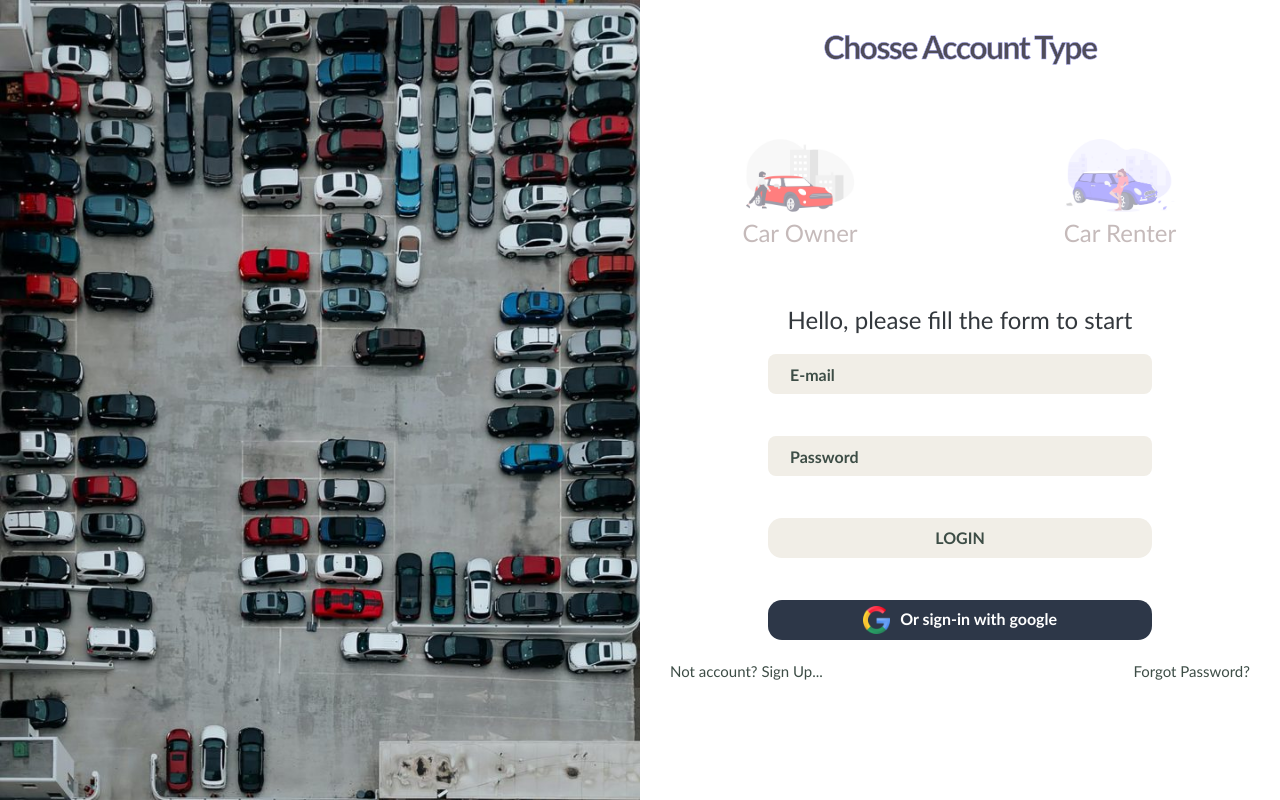
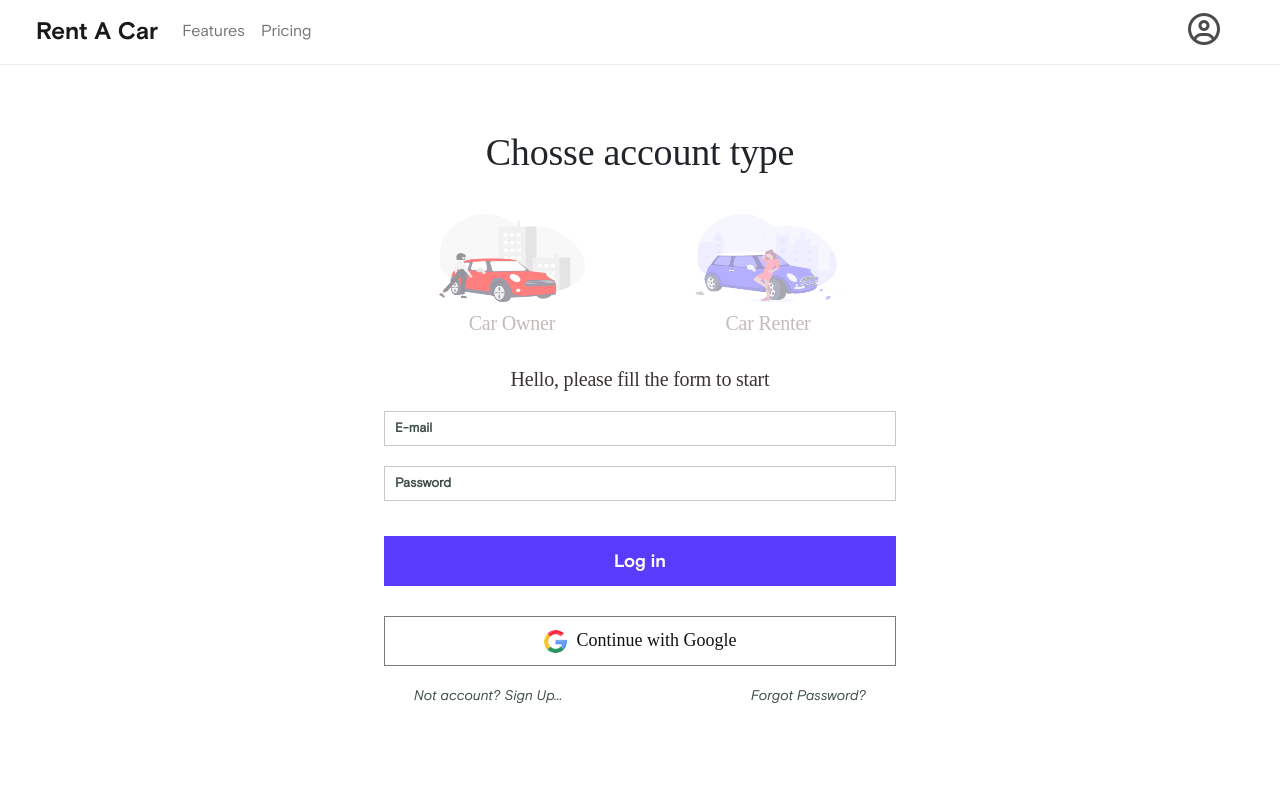
Before and after one commit to Jorgeosky/proyecto-rac, a React (Create React App) app: page /signin in a window 1280 px wide. Built offline with nearby package versions, Linux system fonts and the light colour scheme.

Commit message:
Login/Signup styles Update

```diff
--- a/src/components/typeuser.js
+++ b/src/components/typeuser.js
@@ -24,7 +24,6 @@ const Aux2 = {
 export default function TypeUser() {
   console.log(type);
 
-
   let [image1, setImage1] = useState(0);
   let [image2, setImage2] = useState(0);
 
@@ -42,7 +41,7 @@ export default function TypeUser() {
   return (
     <>
       <div class="Up">
-        <h2>Chosse Account Type</h2>
+        <h2>Chosse account type</h2>
         <div class="TypeUser">
           <div
             class="Icon"
@@ -76,7 +75,13 @@ export default function TypeUser() {
           </div>
         </div>
       </div>
-      <input class="typecar" type="text" name="typecar" id="typecar" value={type}></input>
+      <input
+        class="typecar"
+        type="text"
+        name="typecar"
+        id="typecar"
+        value={type}
+      ></input>
     </>
   );
 }
--- a/src/pages/Login.js
+++ b/src/pages/Login.js
@@ -1,23 +1,29 @@
 import React from 'react';
 import { Link } from 'react-router-dom';
+import { NavbarSearch } from '../components/searchVehicle/NavbarSearch';
 import TypeUser from '../components/typeuser';
 
 let type = '';
 
 export default function Login() {
   return (
+    <>
+      <header className="header">
+        <NavbarSearch />
+      </header>
+      <main>
         <div class="Login">
-			<div class="Image">
-				<img class="ImageCars" src="login-1.jpg" alt="cars" />
-			</div>
           <div class="Container">
             <form>
               <TypeUser type={type} />
-					<h4>
-						Hello, please fill the form to start
-					</h4>
+              <h4>Hello, please fill the form to start</h4>
               <div class="Middle">
-						<input type="email" name="email" id="email" placeholder="E-mail" />
+                <input
+                  type="email"
+                  name="email"
+                  id="email"
+                  placeholder="E-mail"
+                />
                 <input
                   type="password"
                   name="password"
@@ -25,12 +31,12 @@ export default function Login() {
                   placeholder="Password"
                 />
                 <button type="submit" class="submit">
-							LOGIN
+                  Log in
                 </button>
                 <button class="google1">
                   <div class="google">
                     <img class="imgGoogle" src="Login-4.png" alt="img3" />
-								<p>Or sign-in with google</p>
+                    <p>Continue with Google</p>
                   </div>
                 </button>
               </div>
@@ -45,5 +51,7 @@ export default function Login() {
             </div>
           </div>
         </div>
+      </main>
+    </>
   );
 }
--- a/src/pages/SignUp.js
+++ b/src/pages/SignUp.js
@@ -1,30 +1,24 @@
 import React from 'react';
+import { NavbarSearch } from '../components/searchVehicle/NavbarSearch.js';
 
 export default function SignUp() {
   return (
+    <>
+      <header className="header">
+        <NavbarSearch />
+      </header>
+      <main>
         <div className="SignUp">
           <div className="separator">
             <h2>Create Account</h2>
           </div>
           <form>
             <div className="names">
-					<input
-						className="field"
-						type="text"
-						placeholder="First Name"
-					/>
-					<input
-						className="field"
-						type="text"
-						placeholder="Last Name"
-					/>
+              <input className="field" type="text" placeholder="First Name" />
+              <input className="field" type="text" placeholder="Last Name" />
             </div>
             <input className="field" type="email" placeholder="E-mail" />
-				<input
-					className="field"
-					type="password"
-					placeholder="Password"
-				/>
+            <input className="field" type="password" placeholder="Password" />
             <input
               className="field"
               type="password"
@@ -32,14 +26,14 @@ export default function SignUp() {
             />
             <div className="confirm">
               <label for="checkbox">
-						<input id="checkbox" name="checkbox" type="checkbox" />
-						I acccept the terms of Use {'&'} Privacy Policy
+                <input id="checkbox" name="checkbox" type="checkbox" />I acccept
+                the terms of Use {'&'} Privacy Policy
               </label>
             </div>
-				<button type="submit">
-					<h3>Register Now</h3>
-				</button>
+            <button type="submit">Sign Up</button>
           </form>
         </div>
+      </main>
+    </>
   );
 }
--- a/src/styles/components/_login.scss
+++ b/src/styles/components/_login.scss
@@ -1,77 +1,72 @@
 .Login {
+  width: 100%;
   height: 100%;
-  width: 100%;
   display: flex;
-  flex-direction: row;
+  flex-direction: column;
+  align-items: center;
 
-  .Image {
+  .ImageCars {
+    width: 100%;
     height: 100%;
-    width: 50%;
-
-    .ImageCars {
-      width: 100%;
-      height: 100%;
-    }
   }
 
   .Container {
     height: 100%;
-    width: 50%;
+    width: 40%;
     display: flex;
     flex-direction: column;
 
     form {
-      width: 100%;
-      height: 80%;
       flex-direction: column;
       display: flex;
-      justify-content: space-between;
 
       .Up {
         display: flex;
         flex-direction: column;
-        width: 100%;
-        height: 50%;
-        justify-content: space-around;
-        align-items: center;
 
         h2 {
-          font-style: normal;
-          font-weight: bolder;
+          font-family: 'Basis Grotesque Pro Regular ';
+          font-size: 38px;
           letter-spacing: -0.05em;
-          color: rgba(35, 33, 48, 0.8);
-          -webkit-text-stroke: 0.5px #a5a6f6;
+          letter-spacing: -0.2px;
           text-align: center;
         }
 
         .TypeUser {
-          width: 100%;
-          height: auto;
           display: flex;
           flex-direction: row;
-          justify-content: space-around;
+          padding-top: 20px;
 
           .Icon {
-            width: 30%;
-            height: 100%;
+            width: 50%;
             display: flex;
             flex-direction: column;
-            border: 2px solid rgba(35, 33, 48, 0);
-            border-radius: 10px;
+            border: 1px solid rgba(35, 33, 48, 0);
             align-items: center;
+            font-family: 'Basis Grotesque Pro Regular ';
+            font-size: 38px;
+            letter-spacing: -0.05em;
+            letter-spacing: -0.2px;
+            cursor: pointer;
+            transition: 0.8s all ease;
           }
 
           .Icon:hover {
             outline: none;
-            border: 2px solid dodgerblue;
+            border: 1px solid #23108d;
           }
         }
       }
 
       h4 {
-        color: #33383d;
-        margin: 20px 0 20px 0;
-        align-self: center;
+        color: #3d3333;
+        margin-top: 10px;
+        margin-bottom: 20px;
+        font-family: 'Basis Grotesque Pro Regular ';
+        font-size: 20px;
+        letter-spacing: -0.05em;
+        letter-spacing: -0.2px;
+        text-align: center;
       }
 
       .typecar {
@@ -79,60 +74,69 @@
       }
 
       .Middle {
-        width: 100%;
-        height: 50%;
         display: flex;
         flex-direction: column;
         justify-content: space-between;
         align-items: center;
 
         input {
-          background: #f1eee7;
-          border-radius: 8px;
-          border: 2px solid transparent;
-          height: 40px;
-          width: 60%;
+          border: 1px solid #c7c7c7;
+          height: 35px;
+          width: 100%;
           align-self: center;
-          padding-left: 20px;
+          padding: 15px 10px;
+          margin-bottom: 20px;
+          font-family: 'Basis Grotesque Pro';
+          font-size: 13px;
+          font-weight: bold;
+          color: #7a7a7a;
         }
 
         input::placeholder {
           font-style: normal;
-          font-weight: bold;
           color: #3d4d46;
         }
 
         .submit {
-          width: 60%;
+          height: 50px;
+          width: 100%;
           align-self: center;
-          height: 40px;
-          background: #f1eee7;
-          border: 2px solid transparent;
-          border-radius: 14px;
-          font-style: normal;
-          font-weight: bold;
-          color: #3d4d46;
+          outline: none;
+          border: 1px solid #593cfb;
+          background-color: #593cfb;
+          color: #ffff;
+          margin-top: 15px;
+          font-family: 'Basis Grotesque Pro Bold';
+          font-size: 18px;
+          text-align: center;
+          padding: 0 19px;
+          cursor: pointer;
+          transition: 0.8s all ease;
         }
 
-        .submit:active {
-          background: #e0dacd;
+        .submit:hover {
+          background-color: #23108d;
         }
 
         input:hover,
         input:focus,
         .submit:hover {
           outline: none;
-          border: 2px solid dodgerblue;
+          border: 1px solid rgb(0, 0, 0);
         }
 
         .google1 {
-          height: 40px;
-          width: 60%;
-          background-color: #2d3748;
-          border: 2px solid transparent;
-          border-radius: 14px;
+          height: 50px;
+          width: 100%;
+          margin-top: 30px;
+          background-color: transparent;
+          border: 1px solid #7a7a7a;
+          border-radius: 0px;
+          cursor: pointer;
+
+          transition: 0.8s all ease;
           .google {
-            color: white;
+            color: rgb(18, 18, 20);
             display: flex;
             width: 100%;
             height: 100%;
@@ -141,14 +145,15 @@
             justify-content: center;
 
             p {
+              display: flex;
               padding-top: 14px;
-              font-style: normal;
-              font-weight: bold;
+              font-family: 'Basis Grotesque Pro ';
+              font-size: 18px;
             }
 
             .imgGoogle {
               width: auto;
-              height: 80%;
+              height: 50%;
               border-radius: 10px;
               margin-right: 10px;
             }
@@ -157,7 +162,7 @@
 
         .google1:hover {
           outline: none;
-          border: 2px solid dodgerblue;
+          border: solid #000000;
         }
 
         .google1:active {
@@ -173,11 +178,13 @@
       width: 100%;
       height: auto;
       justify-content: space-between;
+      padding-bottom: 20px;
 
       .link1 {
         color: #3d4d46;
         text-decoration: none;
-        font-size: 15px;
+        font-family: 'Basis Grotesque Pro Italic';
+        font-size: 14px;
         padding-right: 30px;
         padding-left: 30px;
       }
```
Also changed, not shown: src/styles/components/_signup.scss (+35 -53 lines). Lines whose indentation alone changed are shown as unchanged.
